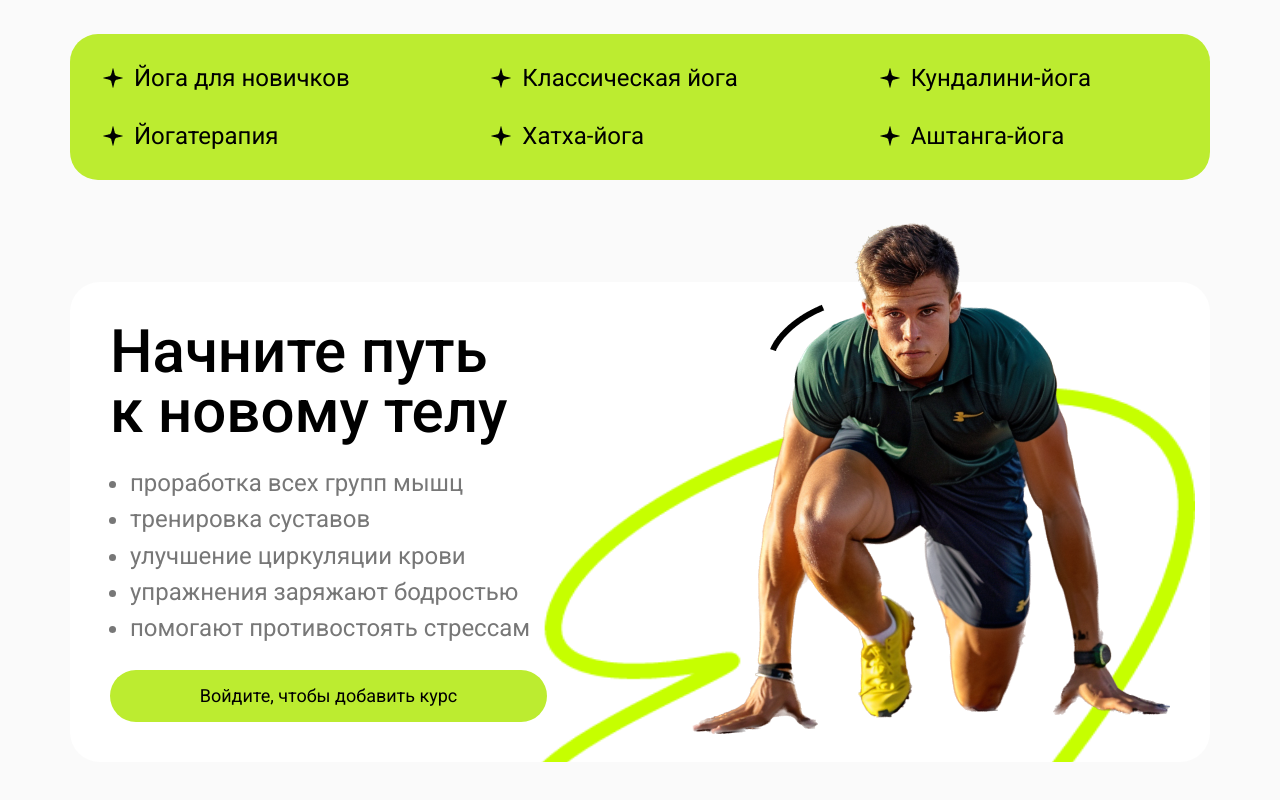
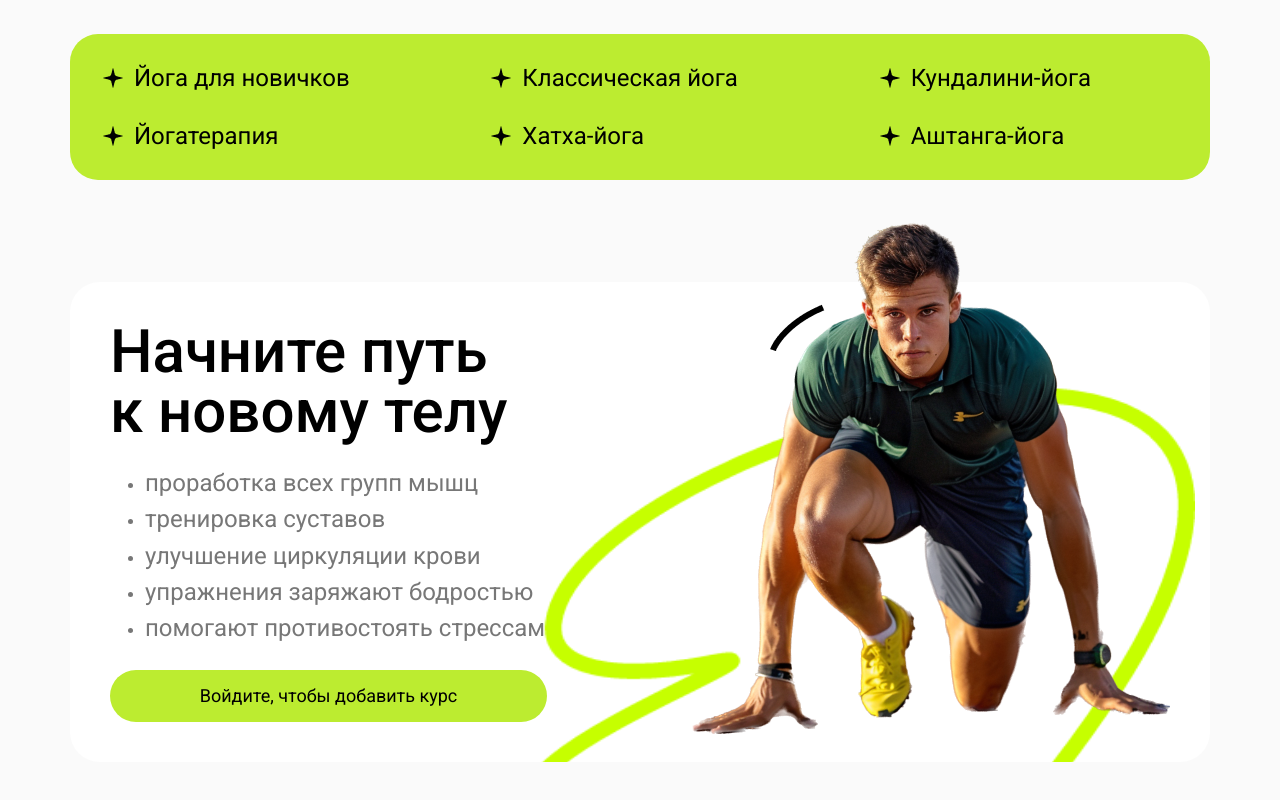
Before and after one commit to Fnami51/SkyProFitnes, a React (Vite) app in the folder sky-pro-fitnes/: page / in a window 1280 px wide. Shown: the part 893-1693 px from the top of the page. Built offline with nearby package versions, Linux system fonts and the light colour scheme.

Commit message:
DEV-4 fixed after review 1.0

```diff
--- a/sky-pro-fitnes/src/components/CoursePage/CoursePage.tsx
+++ b/sky-pro-fitnes/src/components/CoursePage/CoursePage.tsx
@@ -135,7 +135,7 @@ const CoursePage: React.FC = () => {
 						Начните путь
 						<br />к новому телу
 					</h3>
-					<ul className='list-disc flex flex-col gap-[10px] pl-[20px]'>
+					<ul className='list-disc flex flex-col gap-[10px] pl-[35px] marker:text-[16px]'>
 						<li className='font-roboto text-[24px] font-normal leading-[26.4px] text-left text-[#777777] mobile:text-[18px]'>
 							проработка всех групп мышц
 						</li>
@@ -152,7 +152,7 @@ const CoursePage: React.FC = () => {
 							помогают противостоять стрессам
 						</li>
 					</ul>
-					<button className='bg-[#BCEC30] text-black font-roboto text-[18px] font-normal leading-[17.6px] text-center w-[437px] h-[52px] rounded-[46px] px-[26px] py-[16px] transition-all duration-300 ease-in-out mobile:w-[283px] mobile:h-[50px] mobile:text-[16px]'>
+					<button className='bg-[#BCEC30] text-black font-roboto text-[18px] font-normal leading-[17.6px] text-center w-[437px] h-[52px] rounded-[46px] px-[26px] py-[16px] transition-all duration-300 ease-in-out mobile:w-[290px] mobile:h-[50px] mobile:text-[16px]'>
 						Войдите, чтобы добавить курс
 					</button>
 				</div>
```
